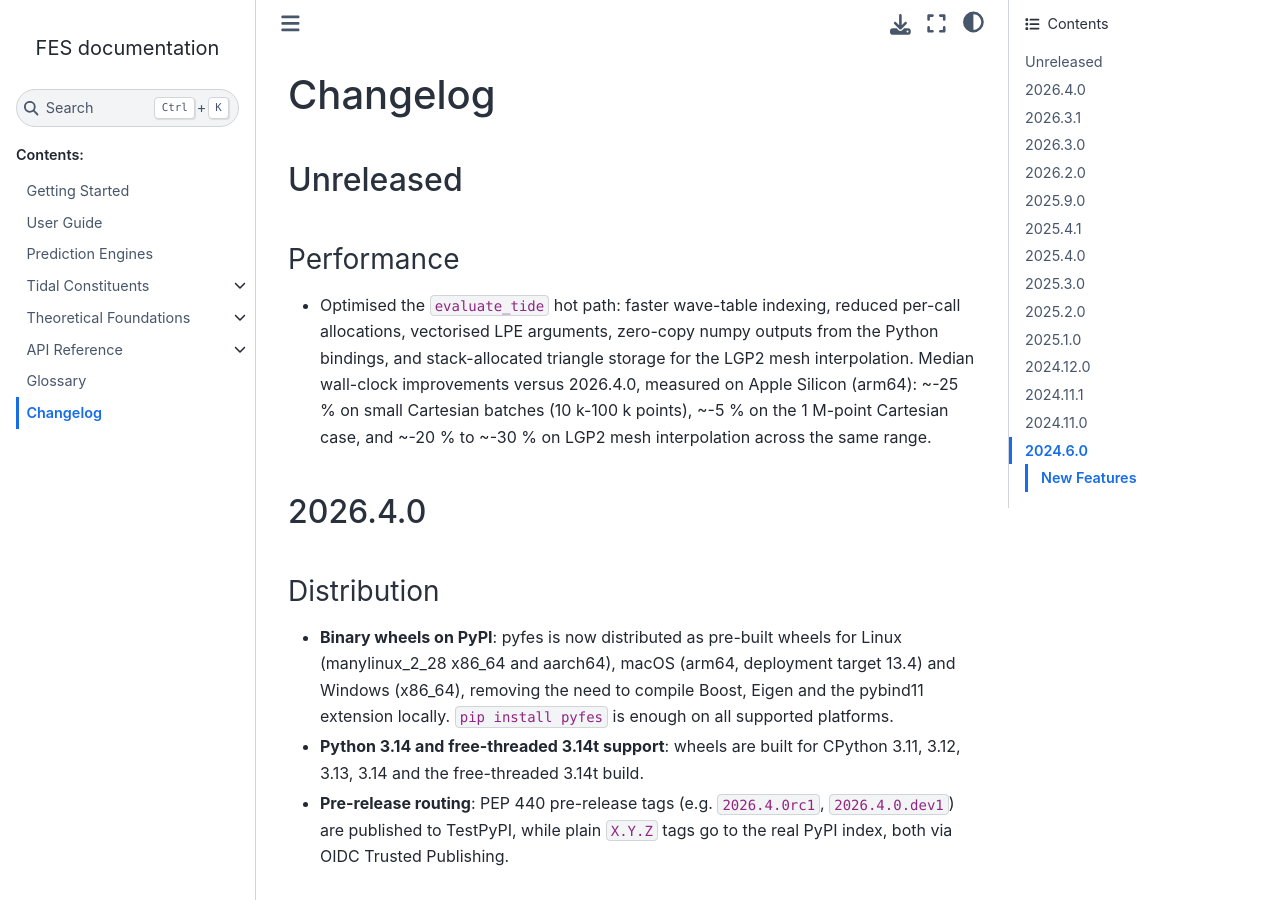
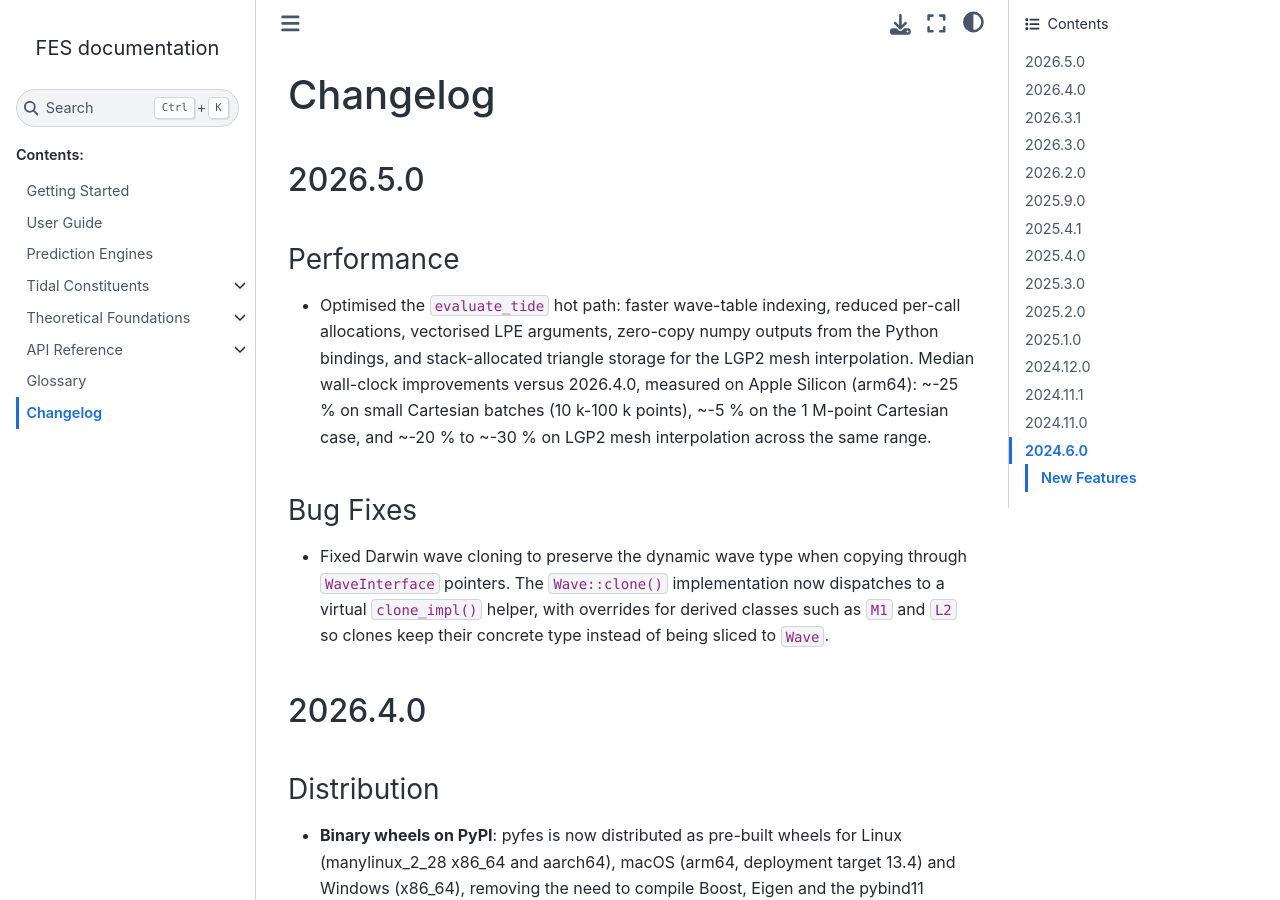
Before and after one commit to CNES/aviso-fes, a Sphinx documentation site: the page built from docs/source/changelog.rst, in a window 1280 px wide and 900 px high. Built offline with Sphinx 7.4.7 and the Sphinx Book theme 1.1.4, drawn with Linux system fonts in a browser that asks for light colours; pages that are not in the unit, such as notebooks, are missing from menus.

Commit message:
feat: update changelog for 2026.5.0 release with performance improvements and bug fixes

```diff
--- a/docs/source/changelog.rst
+++ b/docs/source/changelog.rst
@@ -3,8 +3,8 @@
 Changelog
 #########
 
-Unreleased
-==========
+2026.5.0
+========
 
 Performance
 -----------
@@ -15,6 +15,14 @@ Performance
   2026.4.0, measured on Apple Silicon (arm64): ~-25 % on small Cartesian
   batches (10 k-100 k points), ~-5 % on the 1 M-point Cartesian case, and
   ~-20 % to ~-30 % on LGP2 mesh interpolation across the same range.
+
+Bug Fixes
+---------
+* Fixed Darwin wave cloning to preserve the dynamic wave type when copying
+  through ``WaveInterface`` pointers. The ``Wave::clone()`` implementation now
+  dispatches to a virtual ``clone_impl()`` helper, with overrides for derived
+  classes such as ``M1`` and ``L2`` so clones keep their concrete type instead
+  of being sliced to ``Wave``.
 
 2026.4.0
 ========
```
